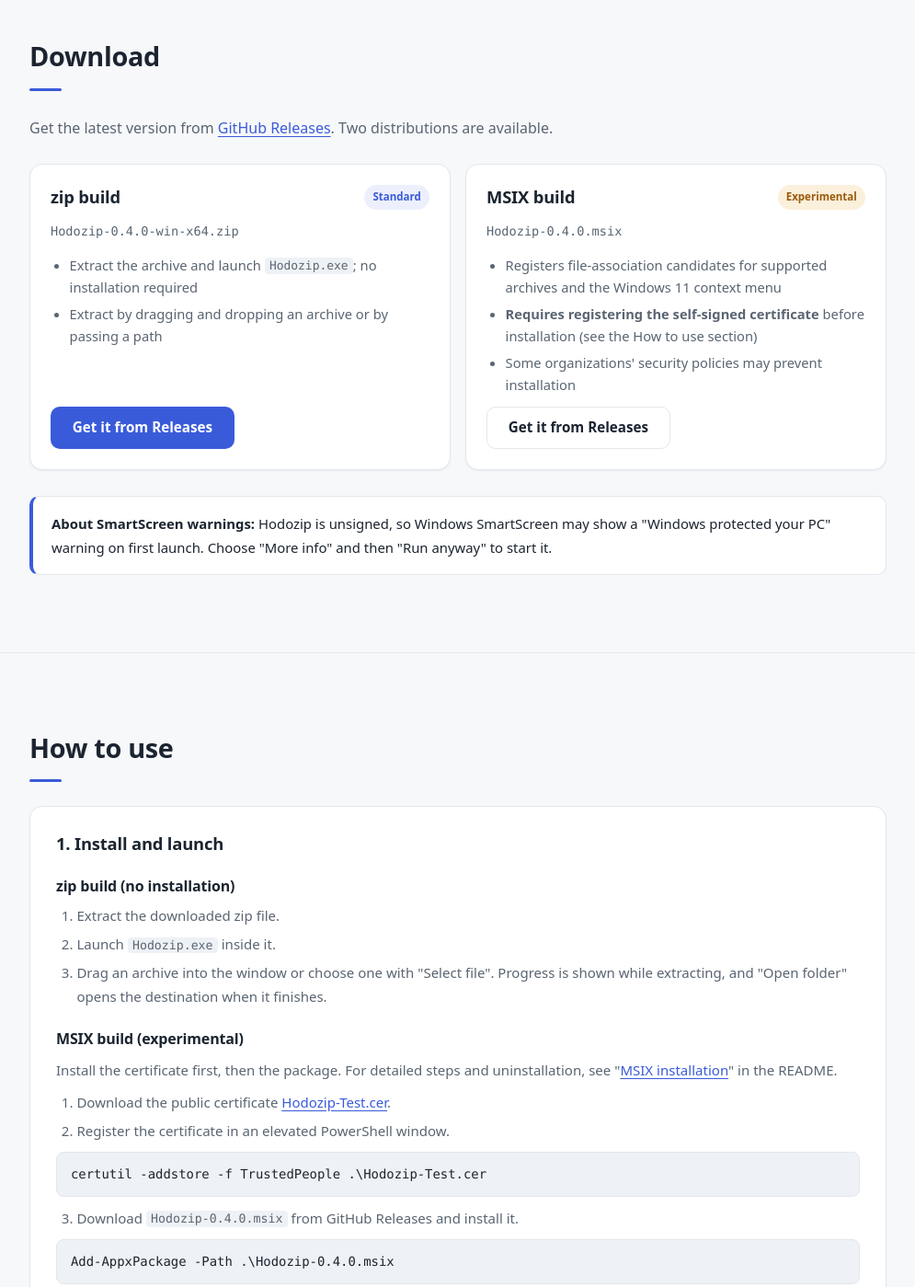
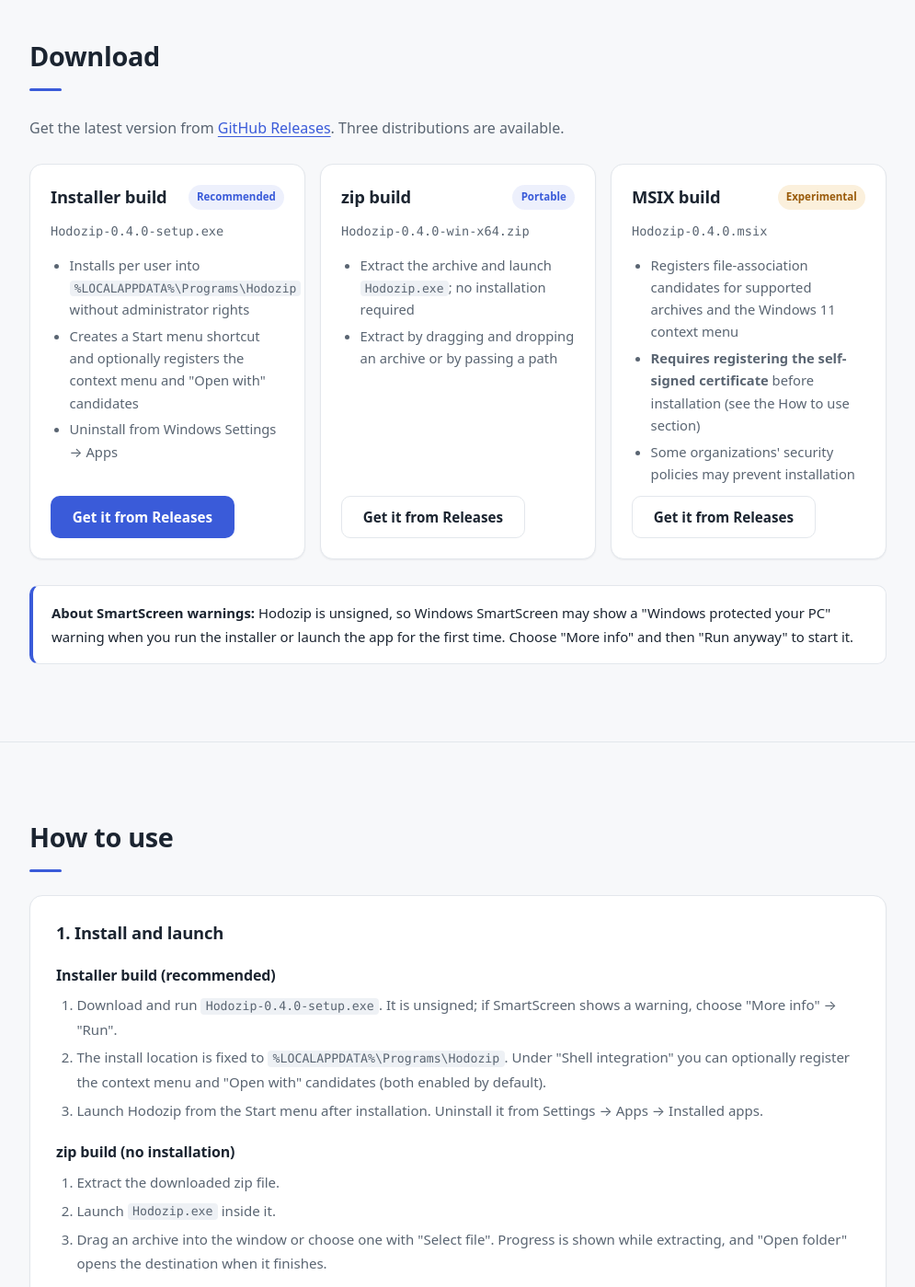
Before and after one commit to Ren9618/Hodozip, a plain HTML site: page docs/en/index.html in a window 1280 px wide. Shown: the part 2680-4079 px from the top of the page at 92% size, without its empty margins (142-1137 px from the left). Drawn offline with Linux system fonts and the light colour scheme.

Commit message:
docs: add installer download and setup instructions

```diff
--- a/docs/en/index.html
+++ b/docs/en/index.html
@@ -173,19 +173,32 @@
 <section class="section" id="download">
   <div class="container">
     <h2 class="section-title">Download</h2>
-    <p class="section-lead">Get the latest version from <a class="inline-link" href="https://github.com/Ren9618/Hodozip/releases/latest">GitHub Releases</a>. Two distributions are available.</p>
+    <p class="section-lead">Get the latest version from <a class="inline-link" href="https://github.com/Ren9618/Hodozip/releases/latest">GitHub Releases</a>. Three distributions are available.</p>
     <div class="dl-grid">
       <article class="card dl-card">
         <div class="dl-head">
+          <h3>Installer build</h3>
+          <span class="badge">Recommended</span>
+        </div>
+        <p class="dl-file">Hodozip-0.4.0-setup.exe</p>
+        <ul class="dl-list">
+          <li>Installs per user into <code>%LOCALAPPDATA%\Programs\Hodozip</code> without administrator rights</li>
+          <li>Creates a Start menu shortcut and optionally registers the context menu and "Open with" candidates</li>
+          <li>Uninstall from Windows Settings → Apps</li>
+        </ul>
+        <a class="btn btn-primary" href="https://github.com/Ren9618/Hodozip/releases/latest">Get it from Releases</a>
+      </article>
+      <article class="card dl-card">
+        <div class="dl-head">
           <h3>zip build</h3>
-          <span class="badge">Standard</span>
+          <span class="badge">Portable</span>
         </div>
         <p class="dl-file">Hodozip-0.4.0-win-x64.zip</p>
         <ul class="dl-list">
           <li>Extract the archive and launch <code>Hodozip.exe</code>; no installation required</li>
           <li>Extract by dragging and dropping an archive or by passing a path</li>
         </ul>
-        <a class="btn btn-primary" href="https://github.com/Ren9618/Hodozip/releases/latest">Get it from Releases</a>
+        <a class="btn btn-ghost" href="https://github.com/Ren9618/Hodozip/releases/latest">Get it from Releases</a>
       </article>
       <article class="card dl-card">
         <div class="dl-head">
@@ -202,7 +215,7 @@
       </article>
     </div>
     <aside class="callout">
-      <p><strong>About SmartScreen warnings:</strong> Hodozip is unsigned, so Windows SmartScreen may show a "Windows protected your PC" warning on first launch. Choose "More info" and then "Run anyway" to start it.</p>
+      <p><strong>About SmartScreen warnings:</strong> Hodozip is unsigned, so Windows SmartScreen may show a "Windows protected your PC" warning when you run the installer or launch the app for the first time. Choose "More info" and then "Run anyway" to start it.</p>
     </aside>
   </div>
 </section>
@@ -216,6 +229,12 @@
 
     <article class="howto-block">
       <h3>1. Install and launch</h3>
+      <h4>Installer build (recommended)</h4>
+      <ol>
+        <li>Download and run <code>Hodozip-0.4.0-setup.exe</code>. It is unsigned; if SmartScreen shows a warning, choose "More info" → "Run".</li>
+        <li>The install location is fixed to <code>%LOCALAPPDATA%\Programs\Hodozip</code>. Under "Shell integration" you can optionally register the context menu and "Open with" candidates (both enabled by default).</li>
+        <li>Launch Hodozip from the Start menu after installation. Uninstall it from Settings → Apps → Installed apps.</li>
+      </ol>
       <h4>zip build (no installation)</h4>
       <ol>
         <li>Extract the downloaded zip file.</li>
@@ -244,7 +263,7 @@
         <li>Search for <code>zip</code> and select ".zip".</li>
         <li>Choose "Hodozip" from the list.</li>
       </ol>
-      <p>Alternatively, right-click a <code>.zip</code> file → "Open with" → "Choose another app" → "Hodozip" → "Always use this app". The MSIX build registers itself as an association candidate.</p>
+      <p>Alternatively, right-click a <code>.zip</code> file → "Open with" → "Choose another app" → "Hodozip" → "Always use this app". The installer or MSIX build registers itself as an association candidate.</p>
     </article>
 
     <article class="howto-block">
```
Also changed, not shown: docs/index.html (+24 -5 lines).
